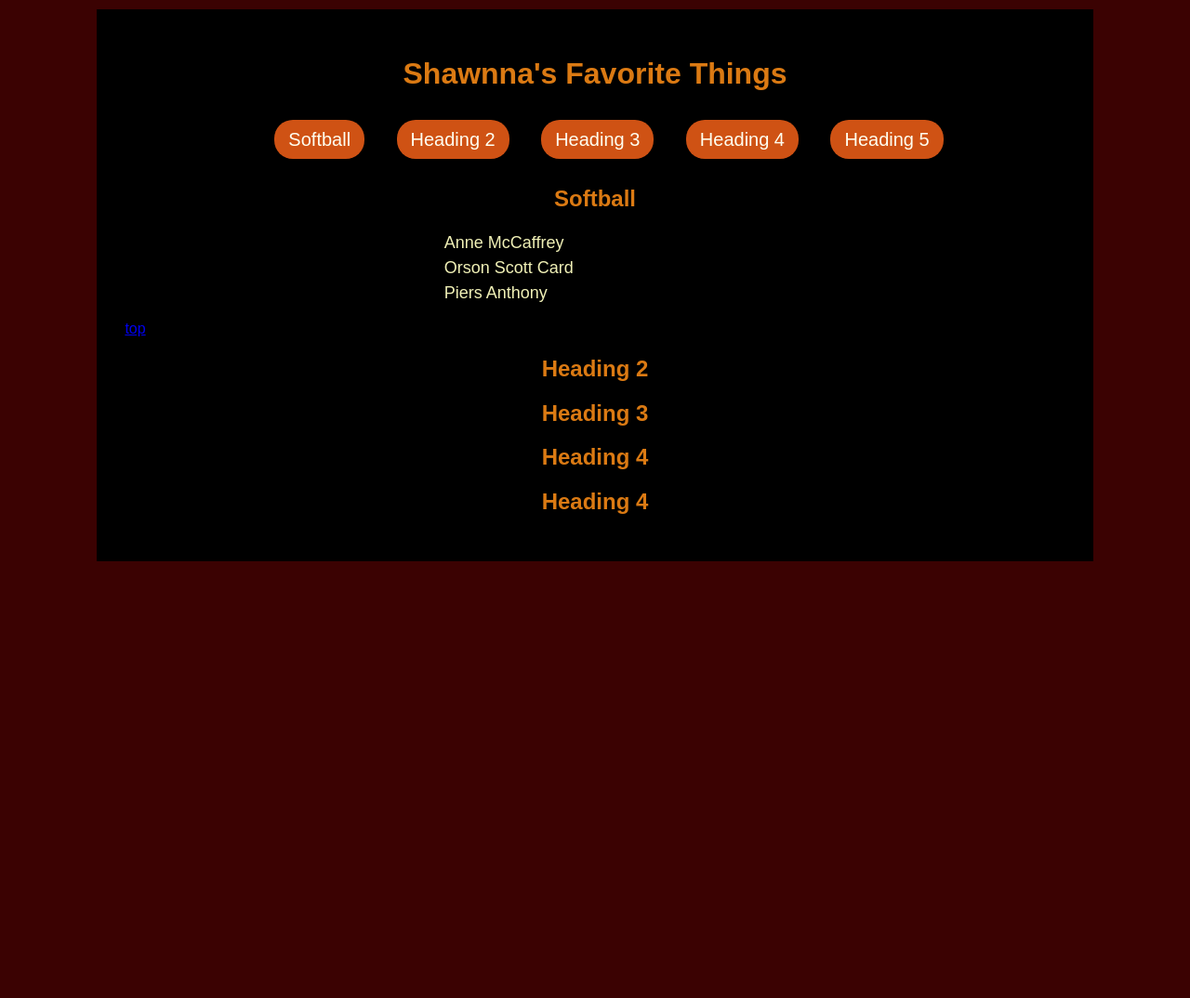
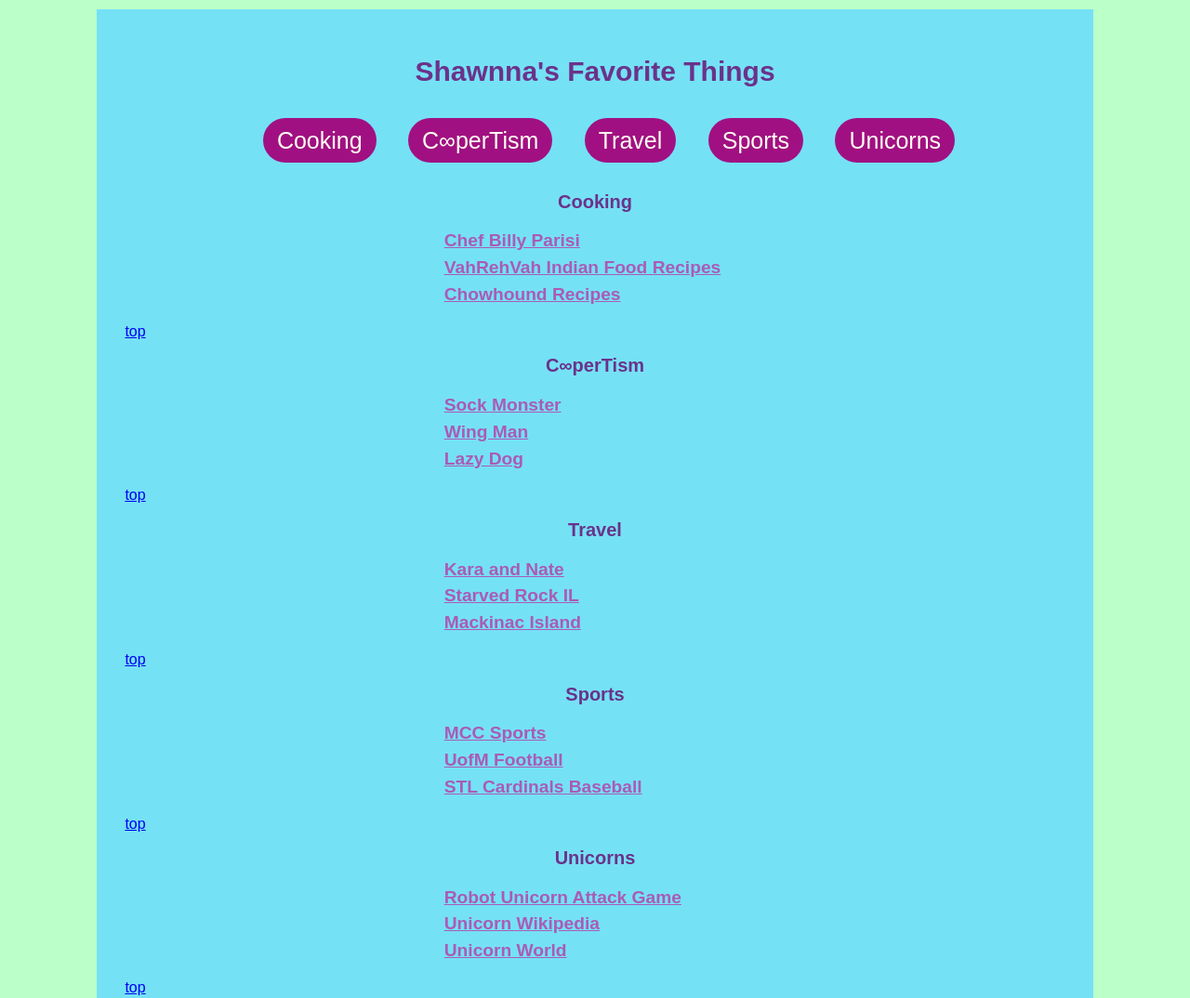
Before and after one commit to ladychampihann/add103, a plain HTML site: page links/index.html in a window 1280 px wide. Shown: the top 1074 px of the page at 93% size. Before the commit the page ends 800 px from the top, so only its background shows below. Drawn offline with Linux system fonts and the light colour scheme.

Commit message:
links save

```diff
--- a/links/css/styles.css
+++ b/links/css/styles.css
@@ -1,21 +1,27 @@
 body {
-  background-color: rgb(59, 2, 2);
+  background-color: rgb(187, 255, 201);
   color: rgb(240, 240, 182);
   font-family: Arial, Helvetica, sans-serif;
 }
 .container {
   width: 80%;
   margin: 10px auto;
-  background-color: black;
+  background-color: rgb(117, 225, 245);
   padding: 30px;
   overflow: auto;
 }
 
-h1,
-h2 {
-  color: rgb(219, 122, 19);
+h1 {
+  color: rgb(107, 50, 138);
   font-weight: bolder;
   text-align: center;
+  font-size: 30px;
+}
+h2 {
+  color: rgb(107, 50, 138);
+  font-weight: bolder;
+  text-align: center;
+  font-size: 20px;
 }
 
 ul {
@@ -24,10 +30,11 @@ ul {
 }
 
 ul a {
-  text-decoration: none;
+  text-decoration: underline;
   line-height: 1.5;
-  font-size: large;
-  color: rgb(240, 240, 182);
+  font-size: larger;
+  font-weight: 600;
+  color: rgb(170, 91, 182);
 }
 
 nav {
@@ -38,18 +45,18 @@ nav a{
   margin-left: 30px;
   color: ivory;
   text-decoration: none;
-  font-size: 20px;
+  font-size: 25px;
   padding: 10px 15px;
   line-height: 3;
-  background-color: rgb(207, 82, 20);
-  border-radius: 20px;
-  border: 2px saddlebrown
+  background-color: rgb(161, 16, 130);
+  border-radius: 30px;
+  border: 2px rgb(29, 16, 107)
 
 }
 
 nav a:hover{
-  color: brown;
-  background: black;
+  color: rgb(15, 1, 16);
+  background: rgb(249, 217, 249);
   font-weight: bold;
-  text-shadow: 3px 3px 3px yellow;
+  text-shadow: 3px 3px 3px rgb(117, 100, 149);
 }
--- a/links/index.html
+++ b/links/index.html
@@ -11,37 +11,71 @@
       <h1>Shawnna's Favorite Things</h1>
       <nav id="top">
         <!-- a*5 -->
-        <a href="#softball">Softball</a>
-        <a href="#">Heading 2</a>
-        <a href="#">Heading 3</a>
-        <a href="#">Heading 4</a>
-        <a href="#">Heading 5</a>
+        <a href="#cooking">Cooking</a>
+        <a href="#coopertism">C∞perTism</a>
+        <a href="#travel">Travel</a>
+        <a href="#sports">Sports</a>
+        <a href="#unicorns">Unicorns</a>
       </nav>
-      <!-- h2*5 -->
-      <h2 id="softball">Softball</h2>
+      <h2 id="cooking">Cooking</h2>
       <ul>
-        <!-- (li>a)*5 -->
         <li>
-          <a href="https://en.wikipedia.org/wiki/Anne_McCaffrey" target="_blank"
-            >Anne McCaffrey</a
-          >
+          <a href="https://www.billyparisi.com/" target="_blank"
+            >Chef Billy Parisi</a>
         </li>
         <li>
-          <a href="http://www.orsonscottcard.com/" target="_blank"
-            >Orson Scott Card</a
-          >
+          <a href="https://www.vahrehvah.com/" target="_blank"
+            >VahRehVah Indian Food Recipes</a>
         </li>
         <li>
-          <a href="https://hipiers.com/" target="_blank">Piers Anthony</a>
+          <a href="https://www.chowhound.com/" target="_blank">Chowhound Recipes</a>
         </li>
-        <li><a href=""></a></li>
-        <li><a href=""></a></li>
       </ul>
       <a href="#top">top</a>
-      <h2>Heading 2</h2>
-      <h2>Heading 3</h2>
-      <h2>Heading 4</h2>
-      <h2>Heading 4</h2>
+      <h2 id="coopertism">C∞perTism</h2>
+      <ul>
+        <li>
+          <a href="https://www.tiktok.com/@coopertism/video/7363883960138468654" target="_blank"
+          >Sock Monster</a>
+        </li>
+        <li>
+          <a href="https://www.tiktok.com/@coopertism/video/7359263403501686059" target="_blank">Wing Man</a>
+        </li>
+        <li>
+        <a href="https://www.tiktok.com/@coopertism/video/7354261658849545514" target="_blank">Lazy Dog</a>
+        </li>
+      </ul>
+      <a href="#top">top</a>
+      <h2 id="travel">Travel</h2>
+      <ul>
+        <li>
+          <a href="www.youtube.com/@KaraandNate" target="_blank">Kara and Nate</a></li>
+        <li>
+          <a href="https://dnr.illinois.gov/parks/park.starvedrock.html" target="_blank">Starved Rock IL</a></li>
+        <li>
+          <a href="https://www.mackinacisland.org/" target="_blank">Mackinac Island</a></li>
+      </ul>
+      <a href="#top">top</a>
+      <h2 id="sports">Sports</h2>
+      <ul>
+        <li>
+          <a href="https://www.mchenry.edu/athletics/" target="_blank">MCC Sports</a></li>
+        <li>
+          <a href="https://mgoblue.com/sports/football" target="_blank">UofM Football</a></li>
+        <li>
+          <a href="https://www.mlb.com/cardinals" target="_blank">STL Cardinals Baseball</a></li>
+      </ul>
+      <a href="#top">top</a>
+      <h2 id="unicorns">Unicorns</h2>
+      <ul>
+        <li>
+          <a href="https://www.crazygames.com/game/robot-unicorn-attack" target="_blank">Robot Unicorn Attack Game</a></li>
+        <li>
+          <a href="https://en.wikipedia.org/wiki/Unicorn" target="_blank">Unicorn Wikipedia</a></li>
+        <li>
+          <a href="https://www.theunicornworld.com/" target="_blank">Unicorn World</a></li>
+      </ul>
+      <a href="#top">top</a>
     </div>
   </body>
 </html>
```
